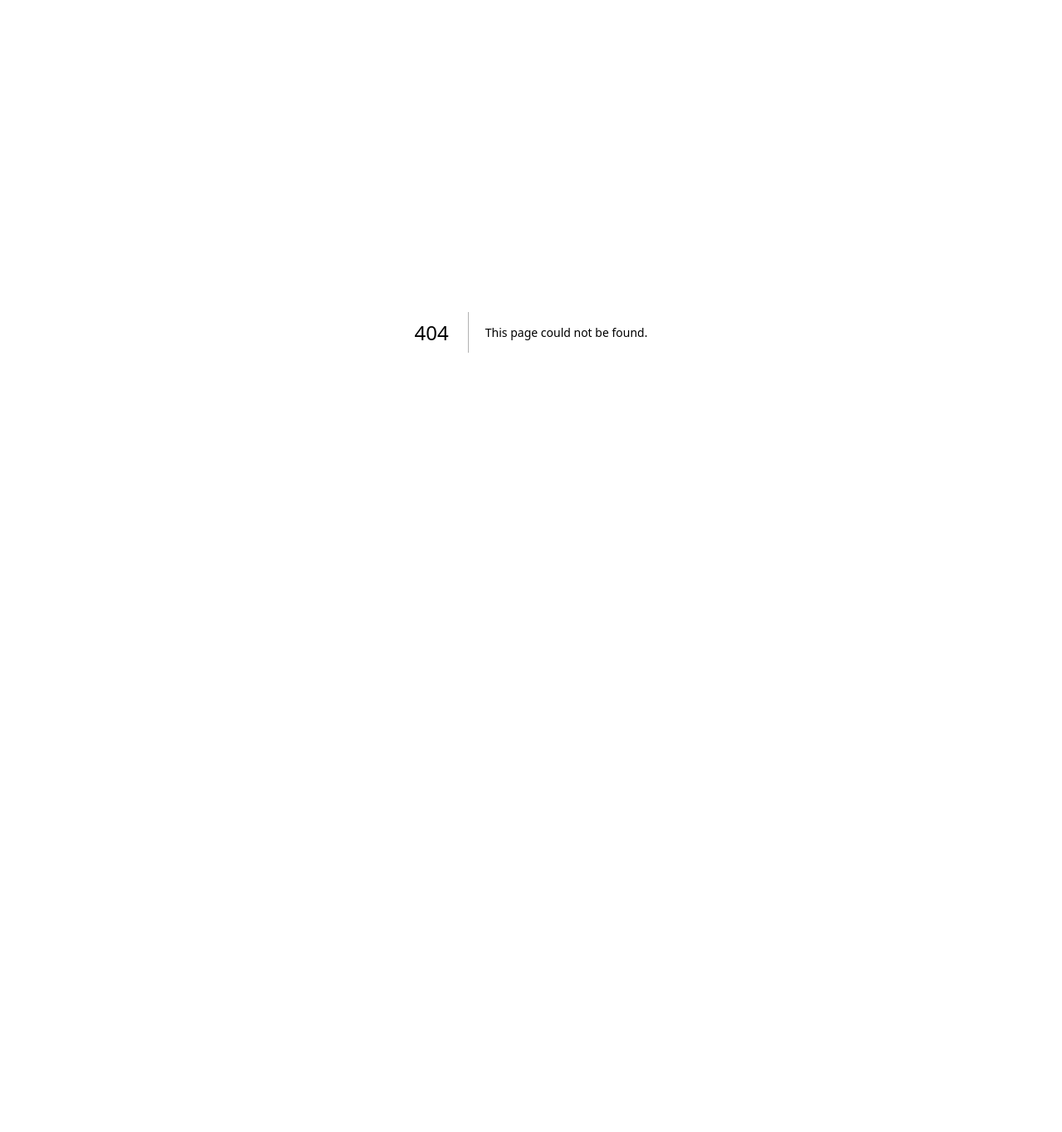
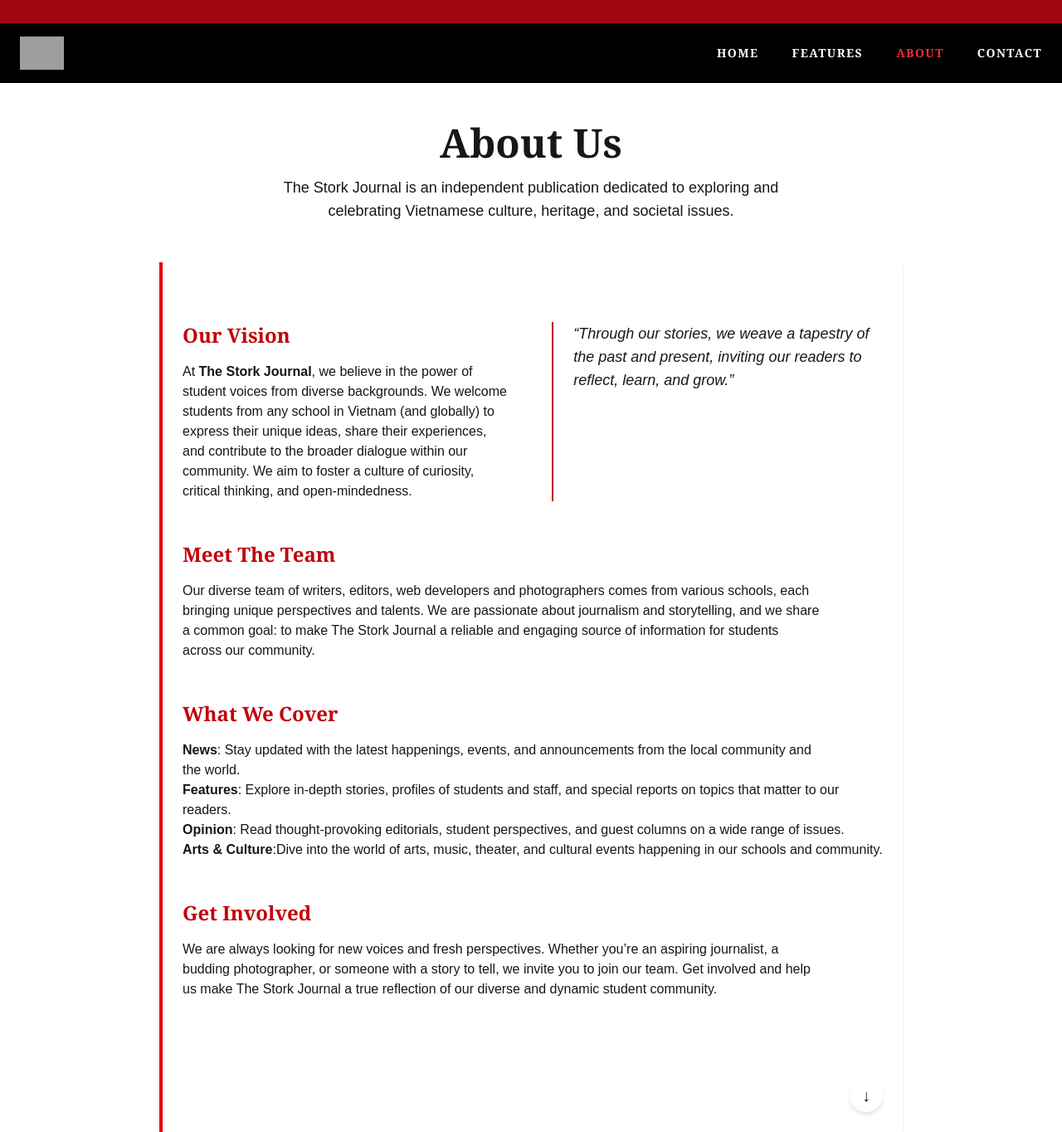
Before and after one commit to yennhiduong28/thestorkjournal, a Next.js app: page /about-us in a window 1280 px wide. Before the commit this address had no page. Shown: the whole page at 83% size. Before the commit the page ends 800 px from the top, so only its background shows below. Built offline with nearby package versions, Linux system fonts and the light colour scheme; grey boxes are pictures that could not be loaded.

Commit message:
about-us

```diff
--- /dev/null
+++ b/app/about-us/page.js
@@ -0,0 +1,76 @@
+
+import React from 'react';
+
+export default function Home() {
+  return (
+    <div>
+      <nav className="bg-red-800 h-7"></nav>
+
+      <header className="bg-black text-white justify-between relative px-6 py-4 flex items-center">
+        <div className="flex items-center">
+          <img src="storkjournal.png" alt="logo" className="top-2 left-4 h-10" />
+        </div>
+
+        <nav className="space-x-10 font-semibold text-sm font-serif tracking-widest">
+          <a href="#home" className="hover:text-red-500 transition-colors">HOME</a>
+          <a href="#features" className="hover:text-red-500 transition-colors">FEATURES</a>
+          <a href="#about" className="text-red-500 transition-colors">ABOUT</a>
+          <a href="#contact" className="hover:text-red-500 transition-colors">CONTACT</a>
+        </nav>
+      </header>
+      <section className="text-center my-12">
+        <h2 className="text-5xl font-serif font-bold mb-4">About Us</h2>
+        <p className="max-w-2xl mx-auto text-lg">
+          The Stork Journal is an independent publication dedicated to exploring and celebrating Vietnamese culture, heritage, and societal issues.
+        </p>
+      </section>
+      <div className="max-w-4xl mx-auto mt-10 p-6 bg-white shadow-md border-l-4 border-red-600">
+       {/* Mission and Quote */}
+       <section className="md:flex md:space-x-12 my-12">
+        <div className="md:w-1/2 overflow-hidden">
+          <h3 className="text-2xl font-bold text-red-700 font-serif mb-4">Our Vision
+          </h3>
+          <p>
+          At <strong>The Stork Journal</strong>, we believe in the power of student voices from diverse backgrounds. We welcome students from any school in Vietnam (and globally) to express their unique ideas, share their experiences, and contribute to the broader dialogue within our community. We aim to foster a culture of curiosity, critical thinking, and open-mindedness.
+          </p>
+        </div>
+        <div className="md:w-1/2 border-l-2 border-red-700 pl-6 mt-8 md:mt-0 italic text-lg centre-items">
+          “Through our stories, we weave a tapestry of the past and present, inviting our readers to reflect, learn, and grow.”
+        </div>
+      </section>
+
+      {/* Meet the Team */}
+      <section className="my-12">
+        <h3 className="text-2xl font-bold text-red-700 font-serif mb-4">Meet The Team</h3>
+        <p className="max-w-3xl">
+        Our diverse team of writers, editors, web developers and photographers comes from various schools, each bringing unique perspectives and talents. We are passionate about journalism and storytelling, and we share a common goal: to make The Stork Journal a reliable and engaging source of information for students across our community.
+        </p>
+      </section>
+      {/* What we cover */}
+      <section className="my-12">
+        <h3 className="text-2xl font-bold text-red-700 font-serif mb-4">What We Cover</h3>
+        <p className="max-w-3xl">
+        <strong>News</strong>: Stay updated with the latest happenings, events, and announcements from the local community and the world.</p>
+        <p><strong>Features</strong>: Explore in-depth stories, profiles of students and staff, and special reports on topics that matter to our readers.</p>
+        <p><strong>Opinion</strong>: Read thought-provoking editorials, student perspectives, and guest columns on a wide range of issues.</p>
+        <p><strong>Arts & Culture</strong>:Dive into the world of arts, music, theater, and cultural events happening in our schools and community.</p>
+        </section>
+
+        <section className="my-12">
+        <h3 className="text-2xl font-bold text-red-700 font-serif mb-4">Get Involved</h3>
+        <p className="max-w-3xl">
+        We are always looking for new voices and fresh perspectives. Whether you’re an aspiring journalist, a budding photographer, or someone with a story to tell, we invite you to join our team. Get involved and help us make The Stork Journal a true reflection of our diverse and dynamic student community.
+        </p>
+
+        </section>
+
+
+      {/* Scroll Icon */}
+      <div className="flex justify-end pt-12">
+        <div className="w-10 h-10 bg-white rounded-full flex items-center justify-center shadow-md">
+          <span className="text-xl">↓</span>
+        </div>
+      </div>
+    </div>
+    </div>
+  )}
--- a/app/page.js
+++ b/app/page.js
@@ -3,7 +3,9 @@ import Image from "next/image";
 export default function Home() {
   return (
     <div>
-      <div className="text-green"> Hi </div>
+
+
+      <div> Main</div>
     </div>
   );
 }
```
